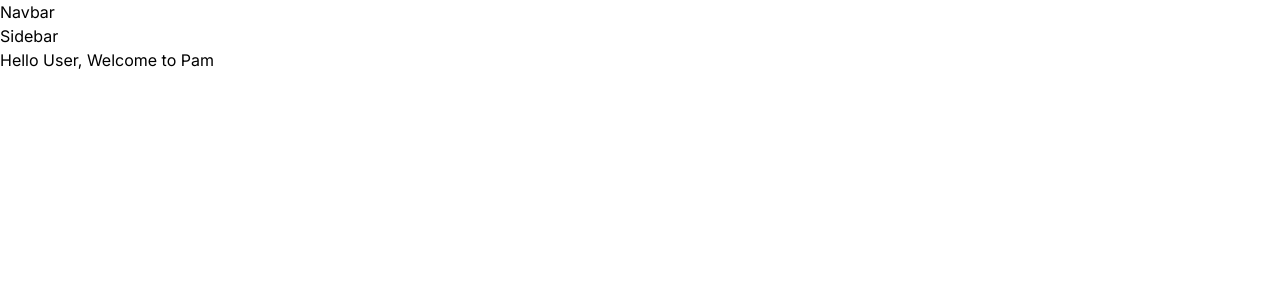
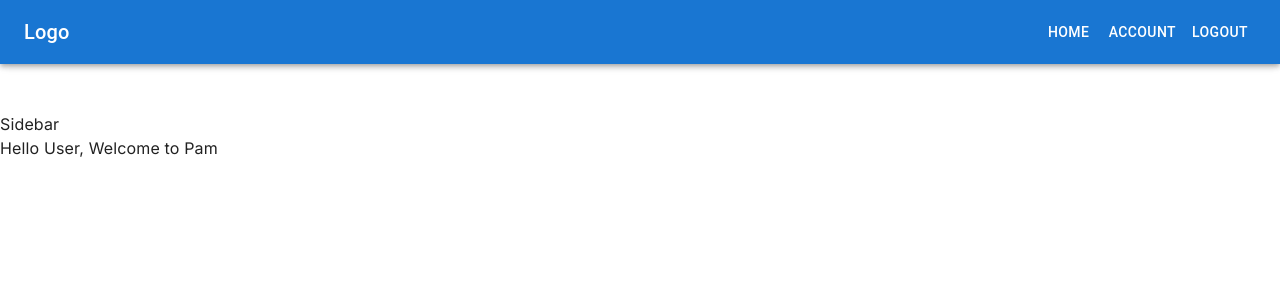
Before and after one commit to umarsaeedcheema/pam-dashboard, a Next.js app in the folder front-end/: page / in a window 1280 px wide. Shown: the top 300 px of the page. Built offline with nearby package versions, Linux system fonts and the light colour scheme.

Commit message:
navbar added

```diff
--- a/front-end/components/navbar.tsx
+++ b/front-end/components/navbar.tsx
@@ -1,9 +1,111 @@
+"use client"
+import * as React from 'react';
+import AppBar from '@mui/material/AppBar';
+import Box from '@mui/material/Box';
+import CssBaseline from '@mui/material/CssBaseline';
+import Divider from '@mui/material/Divider';
+import Drawer from '@mui/material/Drawer';
+import IconButton from '@mui/material/IconButton';
+import List from '@mui/material/List';
+import ListItem from '@mui/material/ListItem';
+import ListItemButton from '@mui/material/ListItemButton';
+import ListItemText from '@mui/material/ListItemText';
+import MenuIcon from '@mui/icons-material/Menu';
+import Toolbar from '@mui/material/Toolbar';
+import Typography from '@mui/material/Typography';
+import Button from '@mui/material/Button';
 
 
-function Navbar() {
-  return (
-    <div>Navbar</div>
-  )
+interface Props {
+  /**
+   * Injected by the documentation to work in an iframe.
+   * You won't need it on your project.
+   */
+  window?: () => Window;
 }
 
-export default Navbar
+const drawerWidth = 240;
+const navItems = ['Home', 'Account', 'Logout'];
+
+export default function Navbar(props: Readonly<Props>) {
+  const { window } = props;
+  const [mobileOpen, setMobileOpen] = React.useState(false);
+
+  const handleDrawerToggle = () => {
+    setMobileOpen((prevState) => !prevState);
+  };
+
+  const drawer = (
+    <Box onClick={handleDrawerToggle} sx={{ textAlign: 'center' }}>
+      <Typography variant="h6" sx={{ my: 2 }}>
+        MUI
+      </Typography>
+
+      <Divider />
+      <List>
+        {navItems.map((item) => (
+          <ListItem key={item} disablePadding>
+            <ListItemButton sx={{ textAlign: 'center' }}>
+              <ListItemText primary={item} />
+            </ListItemButton>
+          </ListItem>
+        ))}
+      </List>
+    </Box>
+  );
+
+  const container = window !== undefined ? () => window().document.body : undefined;
+
+  return (
+    <Box sx={{ display: 'flex' }}>
+      <CssBaseline />
+      <AppBar component="nav">
+        <Toolbar>
+          <IconButton
+            color="inherit"
+            aria-label="open drawer"
+            edge="start"
+            onClick={handleDrawerToggle}
+            sx={{ mr: 2, display: { sm: 'none' } }}
+          >
+            <MenuIcon />
+          </IconButton>
+          <Typography
+            variant="h6"
+            component="div"
+            sx={{ flexGrow: 1, display: { xs: 'none', sm: 'block' } }}
+          >
+            Logo
+          </Typography>
+          <Box sx={{ display: { xs: 'none', sm: 'block' } }}>
+            {navItems.map((item) => (
+              <Button key={item} sx={{ color: '#fff' }} >
+                {item}
+              </Button>
+            ))}
+          </Box>
+        </Toolbar>
+      </AppBar>
+      <nav>
+        <Drawer
+          container={container}
+          variant="temporary"
+          open={mobileOpen}
+          onClose={handleDrawerToggle}
+          ModalProps={{
+            keepMounted: true, // Better open performance on mobile.
+          }}
+          sx={{
+            display: { xs: 'block', sm: 'none' },
+            '& .MuiDrawer-paper': { boxSizing: 'border-box', width: drawerWidth },
+          }}
+        >
+          {drawer}
+        </Drawer>
+      </nav>
+      <Box component="main" sx={{ p: 3 }}>
+        <Toolbar />
+      </Box>
+    </Box>
+  );
+}
```
Also changed, not shown: front-end/public/pam.png (added).
